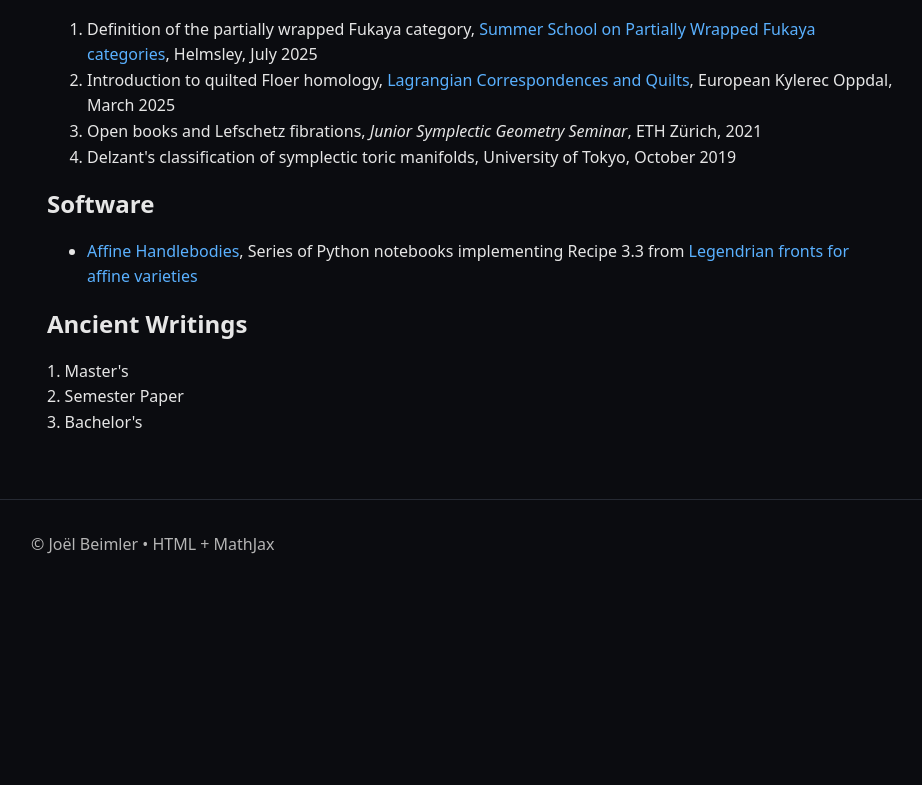
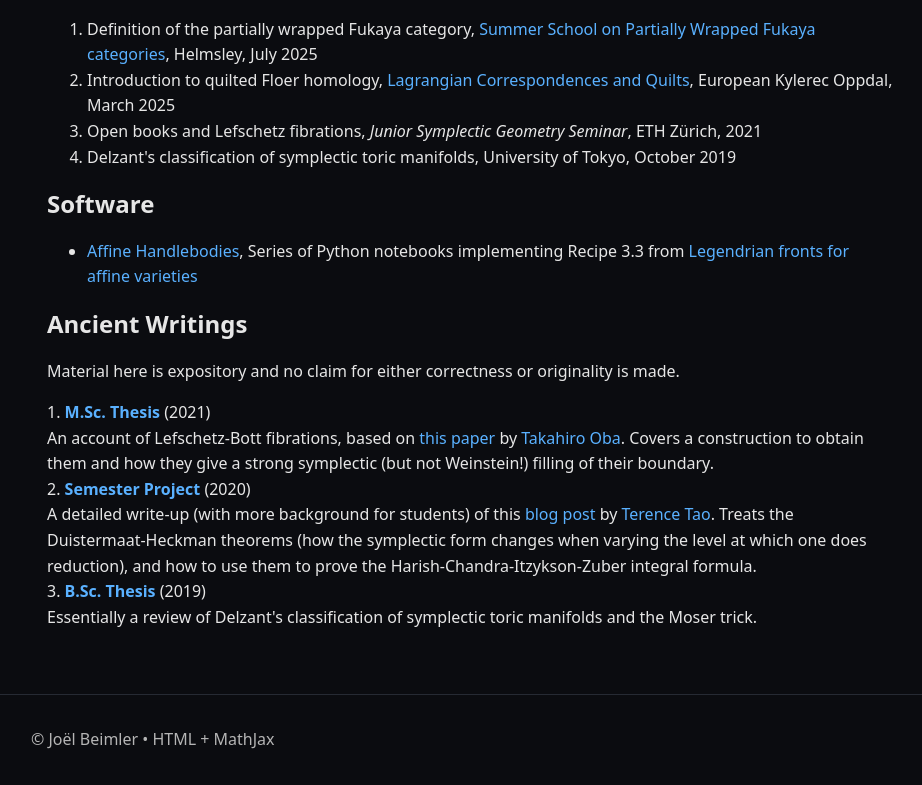
Before and after one commit to JDBeimler/JDBeimler.github.io, a plain HTML site: page research.html in a window 1280 px wide. Shown: the part 367-1152 px from the top of the page, without its empty margins (169-1091 px from the left). Before the commit the page ends 957 px from the top, so only its background shows below. Drawn offline with nearby package versions, Linux system fonts and the light colour scheme; a script that the page names is missing.

Commit message:
added links

```diff
--- a/research.html
+++ b/research.html
@@ -39,7 +39,7 @@
       <ol class="paper-list">
         <li>
           <a href="https://arxiv.org/abs/2511.17352"
-            ><strong>Handlebodies for the Painlevé Betti spaces</strong> </a
+            ><strong> Handlebodies for the Painlevé Betti spaces</strong> </a
           >with
           <a href="https://williamolsen.github.io/">Bill Olsen</a> (2025)<br />
           We prove that the generic fibre of the Betti moduli space associated
@@ -81,10 +81,18 @@
         </li>
       </ul>
       <h2>Ancient Writings</h2>
+      Material here is expository and no claim for either correctness or originality is made.
       <ol class="paper-list">
-        <li>Master's</li>
-        <li>Semester Paper</li>
-        <li>Bachelor's</li>
+        <li>
+          <a href="assets/MSc Thesis Joel Beimler.pdf" target="_blank" rel="noopener"><strong>M.Sc. Thesis</strong></a> (2021) <br />
+          An account of Lefschetz-Bott fibrations, based on <a href="https://arxiv.org/abs/1904.00369">this paper</a> by <a href="http://www.math.sci.osaka-u.ac.jp/eng/staff_oba.html">Takahiro Oba</a>. Covers a construction to obtain them and how they give a strong symplectic (but not Weinstein!) filling of their boundary.
+        </li>
+        <li><a href="assets/semester project.pdf" target="_blank" rel="noopener"><strong>Semester Project</strong></a> (2020) <br />
+          A detailed write-up (with more background for students) of this <a href="https://terrytao.wordpress.com/2013/02/08/the-harish-chandra-itzykson-zuber-integral-formula/">blog post</a> by <a href="https://terrytao.wordpress.com/">Terence Tao</a>. Treats the Duistermaat-Heckman theorems (how the symplectic form changes when varying the level at which one does reduction), and how to use them to prove the Harish-Chandra-Itzykson-Zuber integral formula.
+        </li>
+        <li><a href="assets/BSc Thesis Joel Beimler.pdf" target="_blank" rel="noopener"><strong>B.Sc. Thesis</strong></a> (2019) <br />
+          Essentially a review of Delzant's classification of symplectic toric manifolds and the Moser trick.
+        </li>
       </ol>
 
 
```
Also changed, not shown: index.html (+1 -1 lines), 4 other files.
